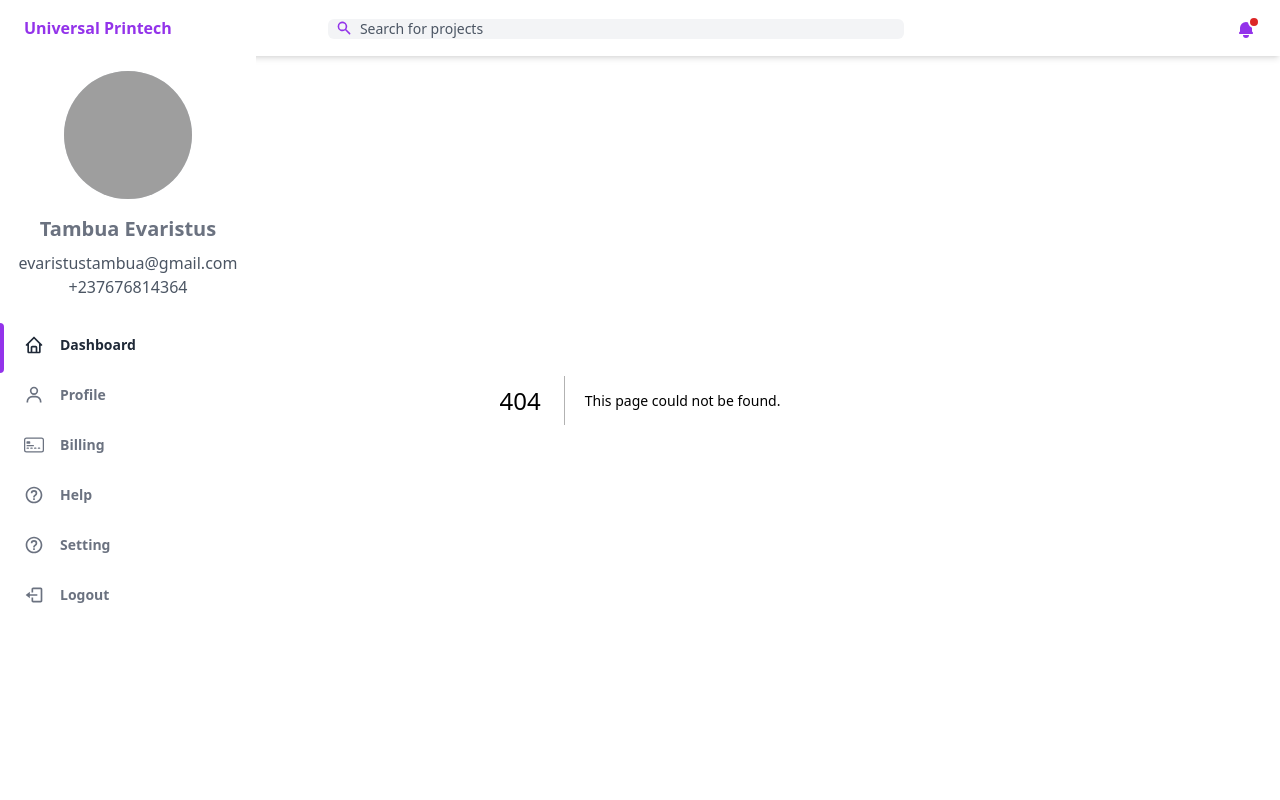
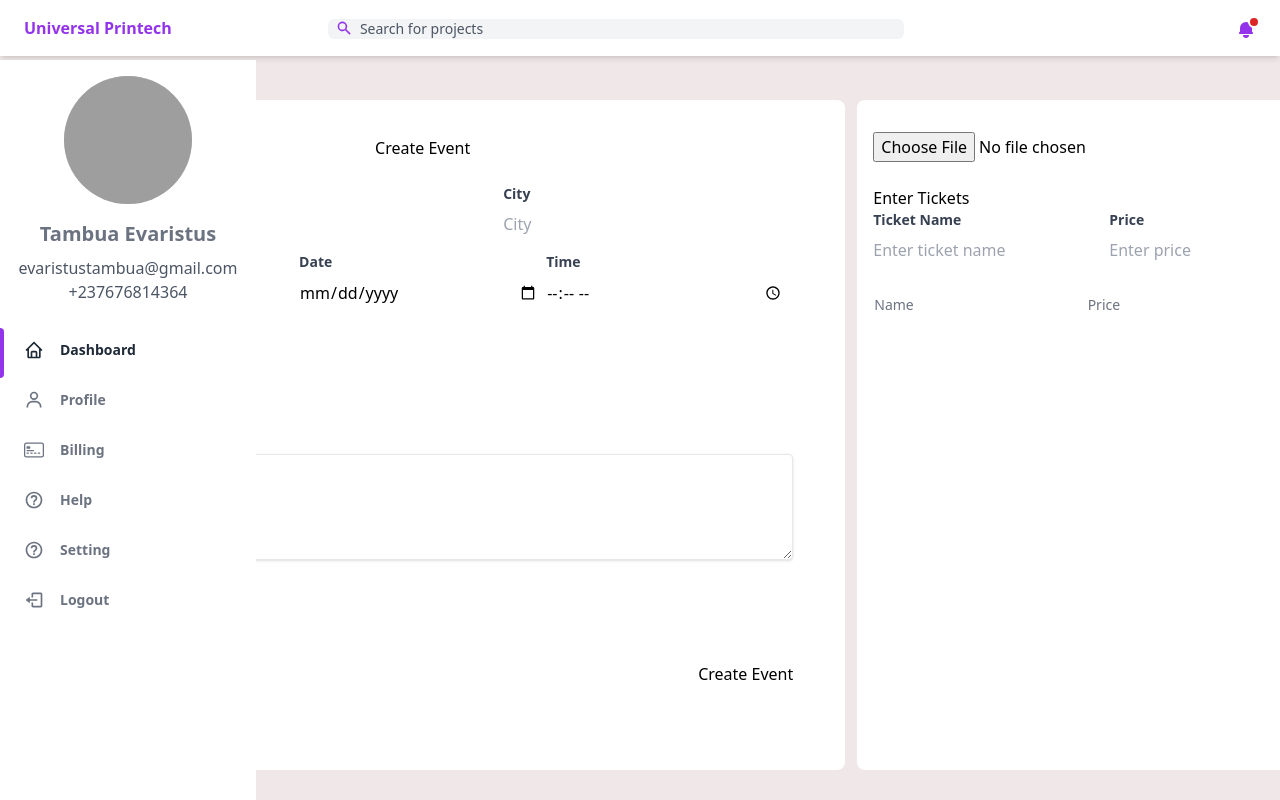
Before and after one commit to tambuaevaristus/cimfest-hack, a Next.js app: page /file_upload in a window 1280 px wide. Before the commit this address had no page. Built offline with nearby package versions, Linux system fonts and the light colour scheme; grey boxes are pictures that could not be loaded.

Commit message:
better addjustment

```diff
--- a/components/Layout.tsx
+++ b/components/Layout.tsx
@@ -1,12 +1,20 @@
-import React from "react";
+import React, { useState } from "react";
 import Sidebar from "./Sidebar";
 import Navbar from "./Navbar";
 
-export default function Layout({ children }:any) {
+export default function Layout({ children }: any) {
+  const [isNavOpen, setIsNavOpen] = useState(false); // initiate isNavOpen state with false
+
   return (
     <div>
-      <Sidebar />
-      <div className="main">{children}</div>
+      <Navbar setIsNavOpen={setIsNavOpen} />
+
+      <div className="md:grid">
+        <div className="grid-cols-4">
+          <Sidebar isNavOpen={isNavOpen} />
+        </div>
+        <div className="grid-cols-8 mt-20">{children}</div>
+      </div>
     </div>
   );
 }
--- a/components/Navbar.tsx
+++ b/components/Navbar.tsx
@@ -3,10 +3,10 @@ import { ImMenu } from "react-icons/im";
 export default function Navbar({ setIsNavOpen }:any) {
   return (
     <div>
-      <header className="z-10 py-4 z-10 w-full bg-white fixed top-0 shadow-md">
+      <header className="z-10 py-4 w-full bg-white fixed top-0 shadow-md">
         <div className="container flex items-center justify-between h-full px-6 mx-auto text-purple-600 dark:text-purple-300">
           <button
-            className="p-1 mr-5 -ml-1 rounded-md md:hidden focus:outline-none focus:shadow-outline-purple"
+            className="p-1 mr-5 -ml-1 rounded-md lg:hidden focus:outline-none focus:shadow-outline-purple"
             aria-label="Menu"
             onClick={() => setIsNavOpen((prev:boolean) => !prev)}
           >
--- a/components/OrderList.tsx
+++ b/components/OrderList.tsx
@@ -1,12 +1,13 @@
 import React from "react";
 import OrderItem from "./OrderItem";
+import Link from "next/link";
 
 export default function OrderList() {
   return (
     <div>
       <div className="w-full overflow-hidden rounded-lg shadow-xs">
         <div className="w-full overflow-x-auto">
-          <button className="bg-blue-500 float-right p-3 text-white rounded-lg mb-4">Place Command</button>
+          <Link href="/file_upload" className="bg-blue-500 float-right p-3 text-white rounded-lg mb-4">Place Command</Link>
           <table className="w-full whitespace-no-wrap">
             <thead>
               <tr className="text-xs font-semibold tracking-wide text-left text-gray-500 uppercase border-b bg-gray-50 dark:text-gray-400 dark:bg-gray-800">
--- a/components/Sidebar.tsx
+++ b/components/Sidebar.tsx
@@ -3,17 +3,12 @@ import { BiHelpCircle, BiHome, BiLogOut, BiUser } from "react-icons/bi";
 
 import { BsCreditCard2Front } from "react-icons/bs";
 import Navbar from "./Navbar";
-export default function Sidebar() {
-  const [isNavOpen, setIsNavOpen] = useState(false); // initiate isNavOpen state with false
-
-  console.log(isNavOpen)
+export default function Sidebar({ isNavOpen }:any) {
+  console.log(isNavOpen);
   return (
     <div>
-      <Navbar setIsNavOpen={setIsNavOpen} />
-
-      <div className={isNavOpen ? "block md:block" : "md:block hidden"}>
-        <div className="fixed left-0 mt-[55px] z-20 w-64 h-screen overflow-y-auto bg-white md:block flex-shrink-0">
-
+      <div className={isNavOpen ? "block lg:block" : "lg:block hidden"}>
+        <div className="fixed left-0 md:mt-[60px] z-20 w-64 h-screen overflow-y-auto bg-white md:block flex-shrink-0">
           <div className="py-4 text-gray-500 dark:text-gray-400">
             <div className="flex justify-center items-center flex-col">
               <div className="bg-gray-300 w-32 h-32 rounded-full overflow-hidden">
--- /dev/null
+++ b/pages/file_upload.tsx
@@ -0,0 +1,193 @@
+import React, { useEffect, useRef, useState } from "react";
+
+export default function Create() {
+  const [title, setTitle] = useState("");
+  const [city, setCity] = useState("");
+  const [venue, setVenue] = useState("");
+
+  const [googleMapLink, setGoogleMapLink] = useState("");
+  const [date, setDate] = useState("");
+  const [time, setTime] = useState("");
+  const [phone, setPhone] = useState("");
+  const [description, setDescription] = useState("");
+  const [refundPolicy, setRefundPolicy] = useState("");
+
+  const [ticketName, setTicketName] = useState("");
+  const [ticketPrice, setTicketPrice] = useState("");
+
+  return (
+    <div>
+      <div className="container mx-auto mt-5">
+        <div className="flex w-full gap-3">
+          <div className="w-full rounded-lg bg-white p-5 lg:w-8/12 lg:rounded-l-none">
+            <h3 className="header1-bold pt-4 text-center">Create Event</h3>
+            <div className="mb-4 rounded bg-white px-8 pt-6 pb-8">
+              <div className="mb-4 md:flex md:justify-between">
+                <div className="mb-4 md:mr-2 md:mb-0 lg:w-3/5">
+                  <label className="mb-2 block text-sm font-bold text-gray-700">
+                    Title
+                  </label>
+                  <input
+                    className="input-validated w-full"
+                    type="text"
+                    placeholder="Enter Event Title"
+                    onChange={(e) => setTitle(e.target.value)}
+                  />
+                </div>
+                <div className="md:ml-2 lg:w-2/5">
+                  <label className="mb-2 block text-sm font-bold text-gray-700">
+                    City
+                  </label>
+                  <input
+                    className="input-validated w-full"
+                    type="text"
+                    placeholder="City"
+                    onChange={(e) => setCity(e.target.value)}
+                  />
+                </div>
+              </div>
+
+              <div className="mb-4 md:flex md:justify-between">
+                <div className="mb-4 md:mr-2 md:mb-0 lg:w-2/6">
+                  <label className="mb-2 block text-sm font-bold text-gray-700">
+                    Venue
+                  </label>
+                  <input
+                    className="input-validated w-full"
+                    type="text"
+                    placeholder="Enter Event Venue"
+                    onChange={(e) => setVenue(e.target.value)}
+                  />
+                </div>
+                <div className="mb-4 md:mr-2 md:mb-0 lg:w-2/6">
+                  <label className="mb-2 block text-sm font-bold text-gray-700">
+                    Date
+                  </label>
+                  <input
+                    className="input-validated w-full"
+                    type="date"
+                    onChange={(e) => setDate(e.target.value)}
+                  />
+                </div>
+                <div className="mb-4 md:mr-2 md:mb-0 lg:w-2/6">
+                  <label className="mb-2 block text-sm font-bold text-gray-700">
+                    Time
+                  </label>
+                  <input
+                    className="input-validated w-full"
+                    type="time"
+                    placeholder="Enter Event Time"
+                    onChange={(e) => setTime(e.target.value)}
+                  />
+                </div>
+              </div>
+              <div className="mb-4 md:flex md:justify-between">
+                <div className="mb-4 w-full md:mr-2 md:mb-0">
+                  <label className="mb-2 block text-sm font-bold text-gray-700">
+                    Google Map Link
+                  </label>
+                  <input
+                    className="input-validated w-full"
+                    type="text"
+                    placeholder="Enter google map link"
+                    onChange={(e) => setGoogleMapLink(e.target.value)}
+                  />
+                </div>
+              </div>
+              <div className="mb-4">
+                <label className="mb-2 block text-sm font-bold text-gray-700">
+                  Description
+                </label>
+                {/* <textarea
+                  cols={30}
+                  rows={10}
+                  onChange={(e) => setDescription(e.target.value)}
+                  className="focus:shadow-outline mb-3 w-full appearance-none rounded border px-3 py-2 text-sm leading-tight text-gray-700 shadow focus:outline-none"
+                ></textarea> */}
+              </div>
+              <div className="mb-4">
+                <label className="mb-2 block text-sm font-bold text-gray-700">
+                  Refund Policy
+                </label>
+                <textarea
+                  cols={30}
+                  rows={5}
+                  onChange={(e) => setRefundPolicy(e.target.value)}
+                  className="focus:shadow-outline mb-3 w-full appearance-none rounded border px-3 py-2 text-sm leading-tight text-gray-700 shadow focus:outline-none"
+                ></textarea>
+              </div>
+
+              <div className="mb-4 md:mr-2 md:mb-0 lg:w-2/6">
+                <label className="mb-2 block text-sm font-bold text-gray-700">
+                  Organizer Contact
+                </label>
+                <input
+                  className="input-validated w-full"
+                  type="text"
+                  placeholder="Enter organization contact"
+                  onChange={(e) => setPhone(e.target.value)}
+                />
+              </div>
+              <div className="my-4 flex justify-end text-center">
+                <button className="btn-active ">
+                  Create Event
+                </button>
+              </div>
+            </div>
+          </div>
+          <div className="hidden h-auto w-full rounded-l-lg bg-white bg-cover p-4 lg:block lg:w-4/12">
+            <div>
+              <input
+                type="file"
+                name="image"
+                className="input-validated my-4 w-full"
+              />
+            </div>
+
+            <div>
+              <h1 className="header2-bold pt-2">Enter Tickets</h1>
+
+              <div className="flex gap-1">
+                <div className="w-3/5">
+                  <label className="mb-2 block text-sm font-bold text-gray-700">
+                    Ticket Name
+                  </label>
+                  <input
+                    className="input-validated w-full"
+                    type="text"
+                    placeholder="Enter ticket name"
+                    onChange={(e) => setTicketName(e.target.value)}
+                  />
+                </div>
+                <div className="w-2/5">
+                  <label className="mb-2 block text-sm font-bold text-gray-700">
+                    Price
+                  </label>
+                  <input
+                    className="input-validated w-full"
+                    type="text"
+                    placeholder="Enter price"
+                    onChange={(e) => setTicketPrice(e.target.value)}
+                  />
+                </div>
+              </div>
+              <div className="my-4 flex justify-end text-center"></div>
+
+              <div className="">
+                {/* {tickets ? ( */}
+                <table className="w-full text-left text-sm text-gray-500 dark:text-gray-400">
+                  <tbody className="container">
+                    <tr>
+                      <td>Name</td>
+                      <td>Price</td>
+                    </tr>
+                  </tbody>
+                </table>
+              </div>
+            </div>
+          </div>
+        </div>
+      </div>
+    </div>
+  );
+}
--- a/pages/index.tsx
+++ b/pages/index.tsx
@@ -9,7 +9,7 @@ import React from "react";
 const index = () => {
   return (
     <div>
-      <div className=" lg:w-4/5 py-5 px-5 float-right container">
+      <div className="  py-5 px-5 float-right container">
         <Dashboard />
         <OrderList />
       </div>{" "}
```
